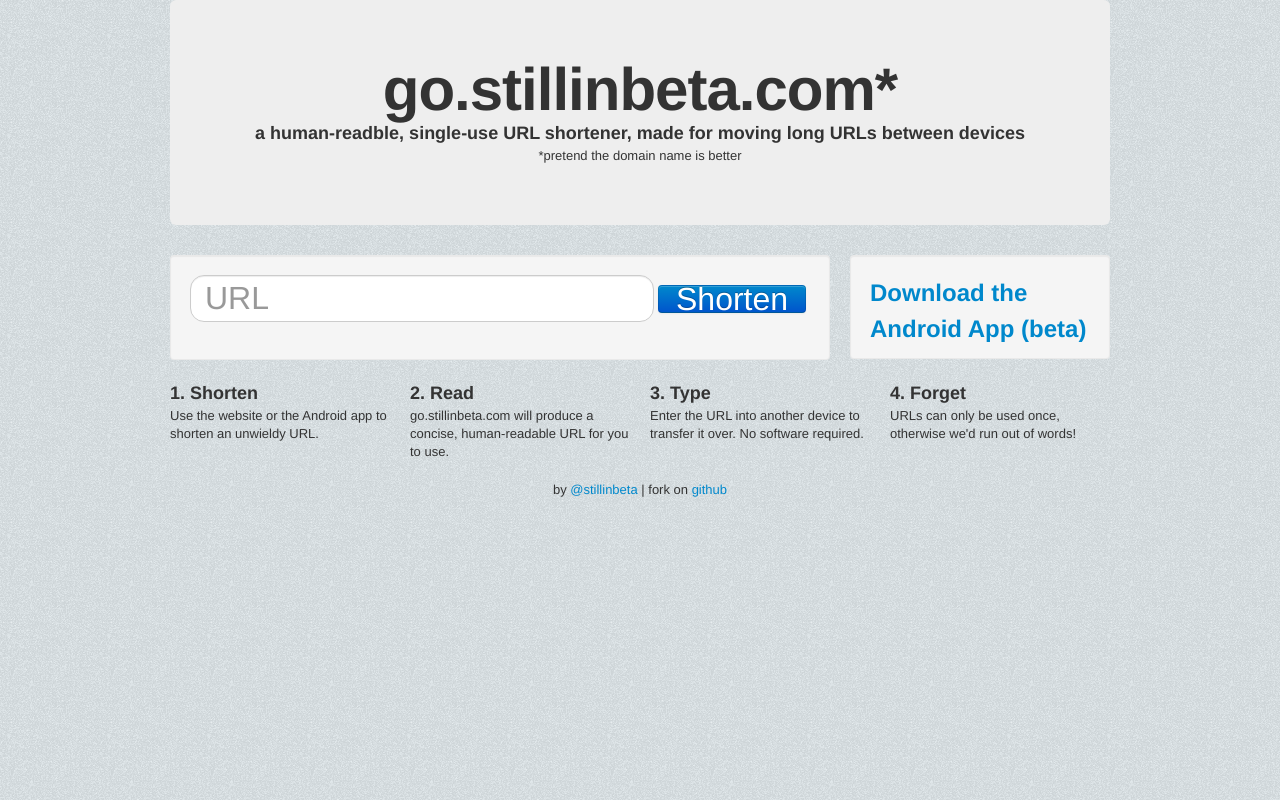
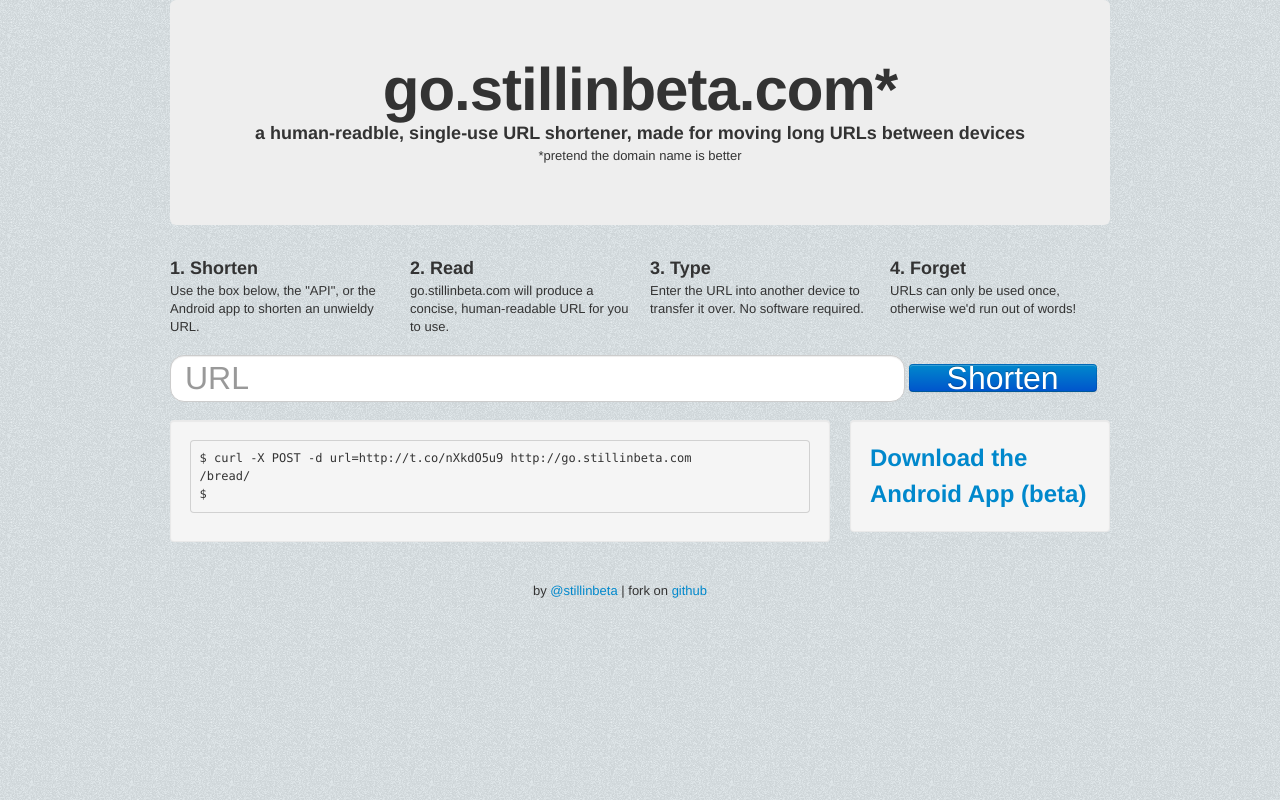
Before and after one commit to stillinbeta/Go.Stillinbeta.com, a Python web app: template gosib/templates/index.html in a window 1280 px wide. Run offline with Jinja, Linux system fonts and the light colour scheme; the template is opened without the code that fills it, so the values that code supplies are empty.

Commit message:
Added curl instructions to site

```diff
--- a/gosib/static/go.css
+++ b/gosib/static/go.css
@@ -8,14 +8,14 @@ body {
 
 #shortener {
     font-size: 24pt;
-    width: 70%;
+    width: 75%;
     height: 100%;
 }
 
 #shorten {
    font-size: 24pt; height: 1.5em;
    height: 100%;
-   width: 24%;
+   width: 20%;
 }
 
 .footer {
@@ -36,3 +36,7 @@ body {
 .reveal {
     margin: 0 auto;
 }
+
+.instructions {
+    margin-bottom: 2%;
+}
--- a/gosib/templates/index.html
+++ b/gosib/templates/index.html
@@ -31,8 +31,22 @@
                 <h3>a human-readble, single-use URL shortener, made for moving long URLs between devices</h2>
                 *pretend the domain name is better
             </div>
-            <div class="row">
-                <div class="span8 well">
+            <div class="row instructions">
+                <div class="span3">
+                    <h3>1. Shorten</h3>
+                    Use the box below, the "API", or the Android app to shorten an unwieldy URL.</div>
+                <div class="span3">
+                    <h3>2. Read</h3>
+                    go.stillinbeta.com will produce a concise, human-readable URL for you to use.
+                    </div>
+                <div class="span3"><h3>3. Type</h3>
+                    Enter the URL into another device to transfer it over. No software required.</div>
+                <div class="span3"><h3>4. Forget</h3>
+                    URLs can only be used once, otherwise we'd run out of words!
+                </div>
+            </div>
+<div class="row">
+                <div class="span12">
                     <form class=" form-inline">
                         <input type="text"
                                 class="input-large search search-query"
@@ -45,13 +59,7 @@
                                value="Shorten" />
                     </form>
                 </div>
-                <div class="span3 well" style="height:48pt;">
-                    <h2 class="android"><a href="https://github.com/stillinbeta/Go.Stillinbeta.com/downloads">
-                            Download the Android App (beta)
-                    </a></h2>
-                </div>
-            </div>
-             <div class="row reveal" >
+                <div class="row reveal" >
                 <div class="span11 well" id="results" style="display:none;">
                     <div class="spinner"><img src=/static/spinner.gif></div>
                     <div class="noun" style="display:none">
@@ -60,21 +68,22 @@
                     </div>
                 </div>
              </div>
-             <div class="row">
-                <div class="span3">
-                    <h3>1. Shorten</h3>
-                    Use the website or the Android app to shorten an unwieldy URL.</div>
-                <div class="span3">
-                    <h3>2. Read</h3>
-                    go.stillinbeta.com will produce a concise, human-readable URL for you to use.
-                    </div>
-                <div class="span3"><h3>3. Type</h3>
-                    Enter the URL into another device to transfer it over. No software required.</div>
-                <div class="span3"><h3>4. Forget</h3>
-                    URLs can only be used once, otherwise we'd run out of words!
+
+            <div class="row reveal">
+                <div class="span8 well">
+                    <pre class="pretty">
+$ curl -X POST -d url=http://t.co/nXkdO5u9 http://go.stillinbeta.com
+/bread/
+$
+</pre>
+                </div>
+                <div class="span3 well">
+                    <h2 class="android"><a href="https://github.com/stillinbeta/Go.Stillinbeta.com/gosib-debug.apk/qr_code">
+                            Download the Android App (beta)
+                    </a></h2>
                 </div>
             </div>
-            <div class="row footer">
+                        <div class="row footer">
                 <div class="span12">
                     by <a href="http://twitter.com/stillinbeta">@stillinbeta</a> |
                     fork on <a href="http://github.com/stillinbeta/go.stillinbeta.com">github</a>
```
